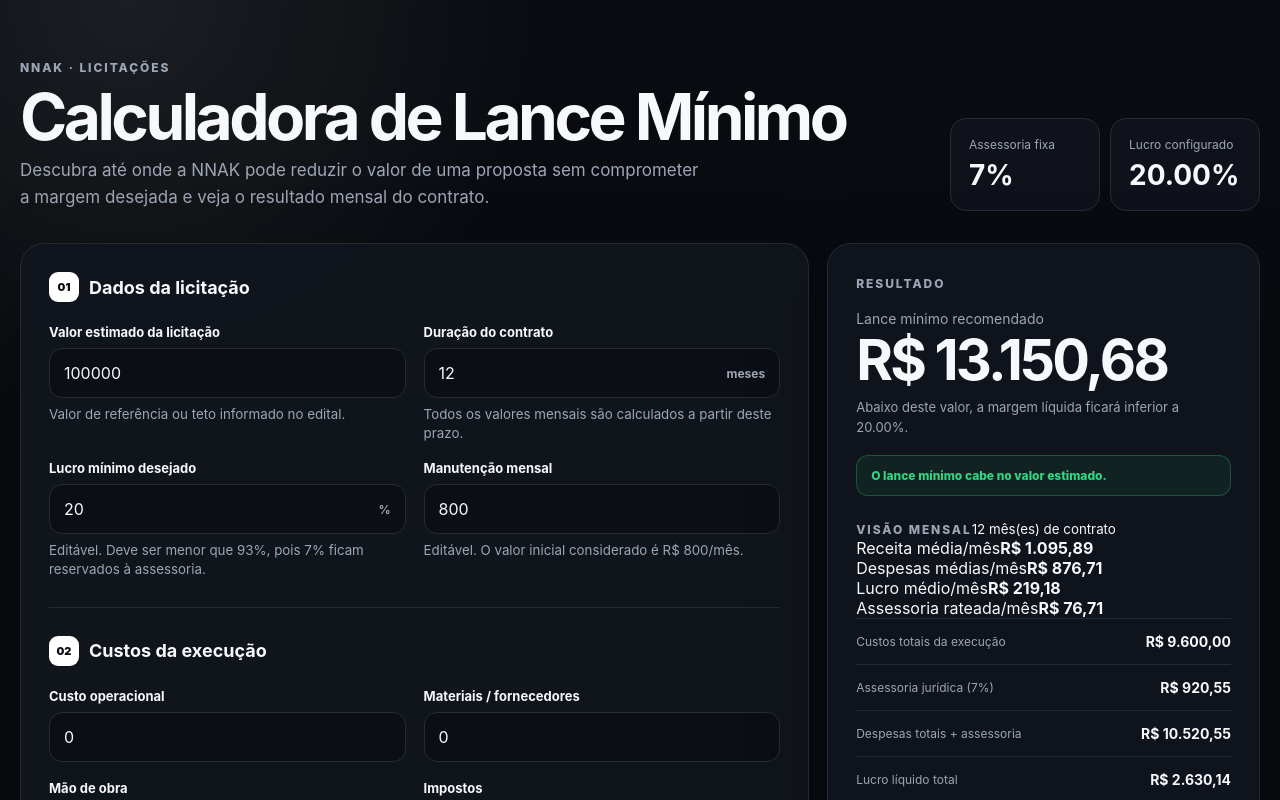
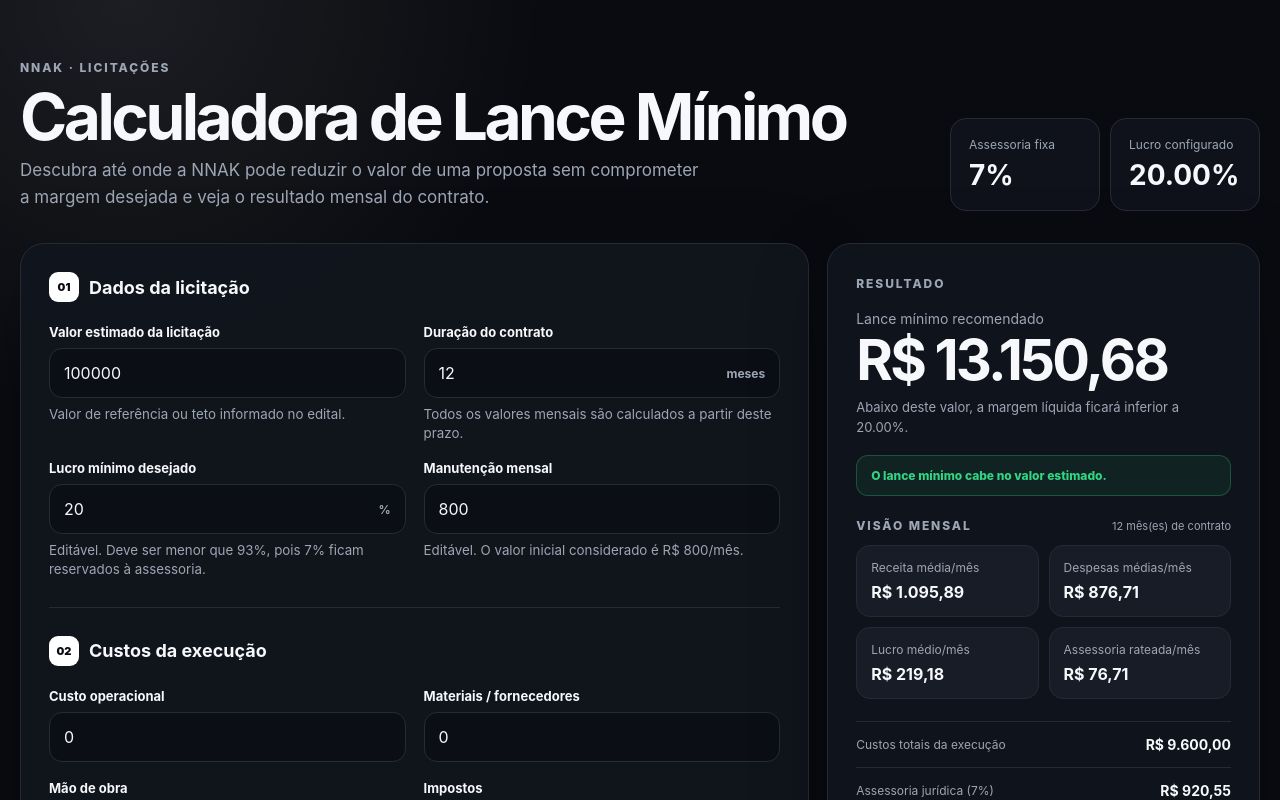
Before and after one commit to NNAK-DESENVOLVIMENTO/nnak-licitacao-calculadora, a Next.js app: page / in a window 1280 px wide. Shown: the top 800 px of the page. Built offline with nearby package versions, Linux system fonts and the light colour scheme.

Commit message:
style: adiciona cards de resultado mensal

```diff
--- a/app/globals.css
+++ b/app/globals.css
@@ -87,7 +87,8 @@ h1 {
 .rules span,
 .metrics span,
 .limitBox span,
-.formula span {
+.formula span,
+.monthlyCard span {
   display: block;
   margin-bottom: 6px;
   color: var(--muted);
@@ -254,6 +255,41 @@ h1 {
   color: var(--danger);
 }
 
+.monthlyTitle {
+  display: flex;
+  align-items: center;
+  justify-content: space-between;
+  gap: 12px;
+  margin: 4px 0 12px;
+}
+
+.monthlyTitle small {
+  color: var(--muted);
+  font-size: 11px;
+}
+
+.monthlyGrid {
+  display: grid;
+  grid-template-columns: repeat(2, minmax(0, 1fr));
+  gap: 10px;
+  margin-bottom: 22px;
+}
+
+.monthlyCard {
+  padding: 14px;
+  border: 1px solid var(--line);
+  border-radius: 14px;
+  background: var(--panel-soft);
+}
+
+.monthlyCard span {
+  margin-bottom: 7px;
+}
+
+.monthlyCard strong {
+  font-size: 16px;
+}
+
 .metrics {
   display: grid;
   gap: 0;
@@ -342,7 +378,8 @@ h1 {
     border-radius: 18px;
   }
 
-  .formGrid {
+  .formGrid,
+  .monthlyGrid {
     grid-template-columns: 1fr;
   }
 
```
